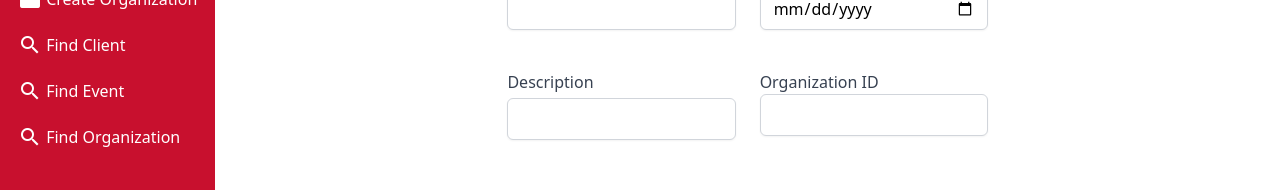
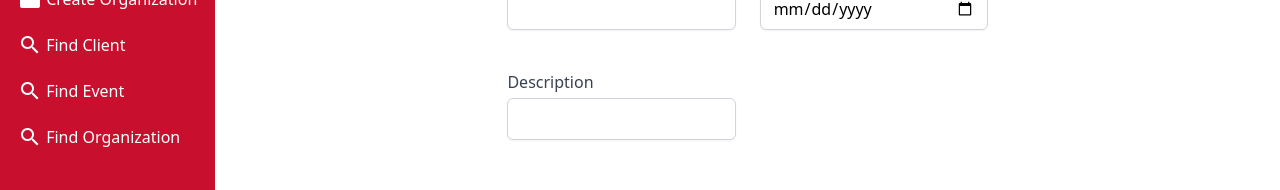
Before and after one commit to CIS-Fall-2022/project-cis_4339_project_-41, a Vue app in the folder frontend/: page /eventform in a window 1280 px wide. Shown: the part 292-482 px from the top of the page. Built offline with nearby package versions, Linux system fonts and the light colour scheme; no server answers.

Commit message:
Update eventForm.vue

```diff
--- a/frontend/src/components/eventForm.vue
+++ b/frontend/src/components/eventForm.vue
@@ -61,18 +61,6 @@
                 class="mt-1 block w-full rounded-md border-gray-300 shadow-sm focus:border-indigo-300 focus:ring focus:ring-indigo-200 focus:ring-opacity-50"
                 rows="2"
                 v-model="event.description"
-              />
-            </label>
-          </div>
-          <!-- form field -->
-          <div class="flex flex-col">
-            <label class="block">
-              <span class="text-gray-700">Organization ID</span>
-              <input
-                type="text"
-                class="w-full rounded-md border-gray-300 shadow-sm focus:border-indigo-300 focus:ring focus:ring-indigo-200 focus:ring-opacity-50"
-                placeholder
-                v-model="event.orgID"
               />
             </label>
           </div>
@@ -197,6 +185,7 @@ export default {
           })
           .catch((error) => {
             console.log(error);
+            alert(error); // improved error handling by alerting on the frontend also
           });
       }
     },
```
